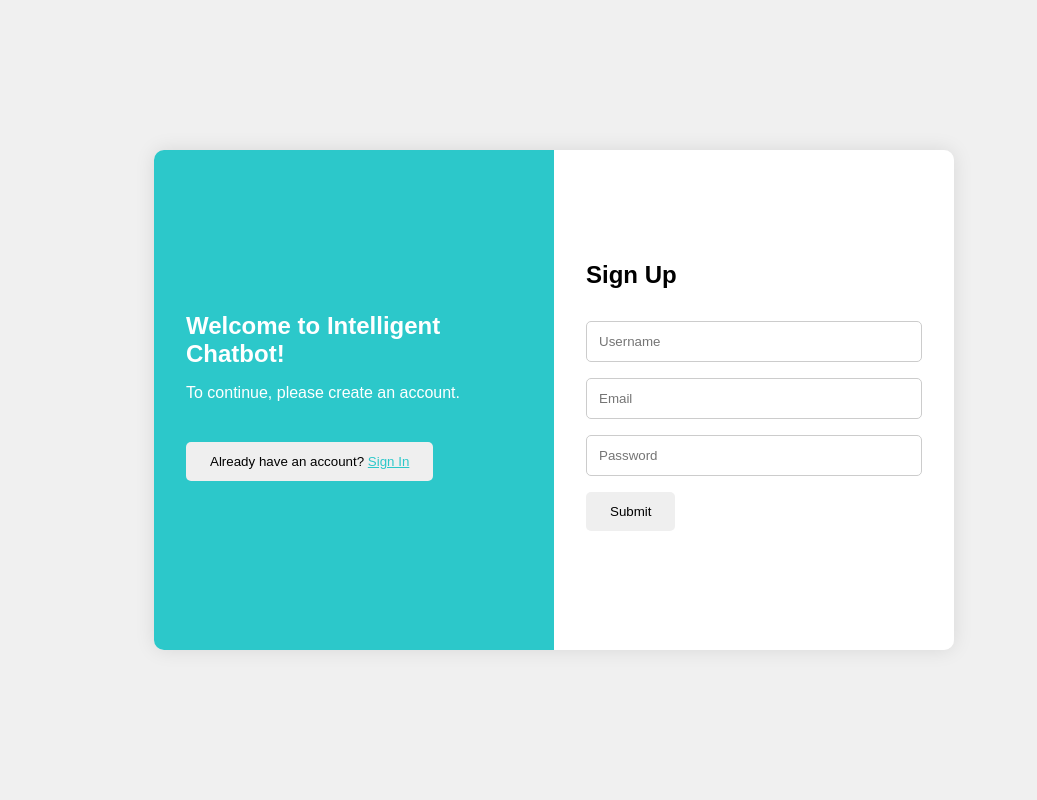
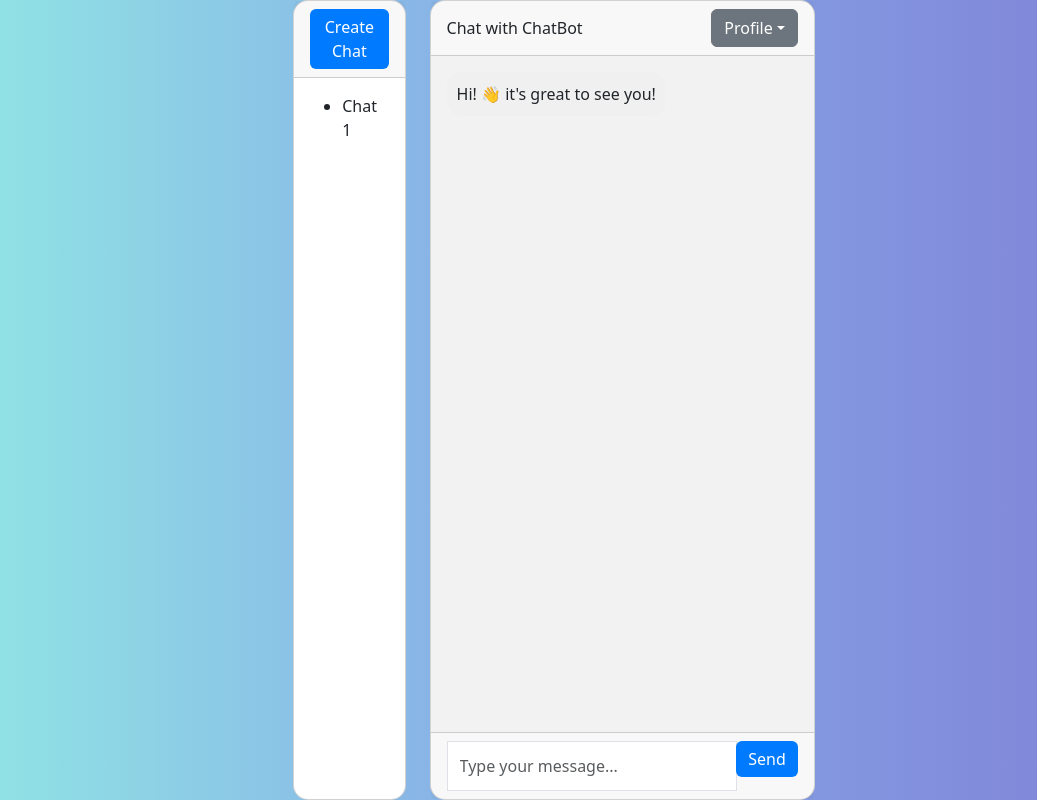
Before and after one commit to SAUGO360-Internship-Project/FrontEnd_Chatbot, a React (Create React App) app in the folder intel-chatbot-frontend/: page /chat in a window 1280 px wide. Shown: the whole page, without its empty margins (86-1123 px from the left). Built offline with nearby package versions, Linux system fonts and the light colour scheme.

Commit message:
Added a chat page with no routes

```diff
--- a/intel-chatbot-frontend/package.json
+++ b/intel-chatbot-frontend/package.json
@@ -6,8 +6,10 @@
     "@testing-library/jest-dom": "^5.17.0",
     "@testing-library/react": "^13.4.0",
     "@testing-library/user-event": "^13.5.0",
+    "bootstrap": "^5.3.3",
     "react": "^18.3.1",
     "react-dom": "^18.3.1",
+    "react-router-dom": "^6.23.1",
     "react-scripts": "5.0.1",
     "web-vitals": "^2.1.4"
   },
--- a/intel-chatbot-frontend/src/App.js
+++ b/intel-chatbot-frontend/src/App.js
@@ -1,14 +1,76 @@
+// import React, { useState } from 'react';
+// import './App.css';
+
+// function App(){
+//   let  [isSignUp, setIsSignUp] = useState(true);
+
+//   const toggleForm = () => {
+//     setIsSignUp(!isSignUp);
+//   };
+
+//   return (
+//     <div className="container">
+//       <div className={`form-container ${isSignUp ? 'sign-up-mode' : 'login-mode'}`}>
+//         <div className="left-panel">
+//           <div className="content">
+//             {isSignUp ? (
+//               <>
+//                 <h2>Welcome to Intelligent Chatbot!</h2>
+//                 <p>To continue, please create an account.</p>
+//                 <button onClick={toggleForm}>
+//                   Already have an account? <span>Sign In</span>
+//                 </button>
+//               </>
+//             ) : (
+//               <>
+//                 <h2>Don't have an account yet?</h2>
+//                 <p>Please sign up to continue.</p>
+//                 <button onClick={toggleForm}>
+//                   <span>Sign Up</span>
+//                 </button>
+//               </>
+//             )}
+//           </div>
+//         </div>
+//         <div className="right-panel">
+//           {isSignUp ? (
+//             <form className="sign-up-form">
+//               <h2>Sign Up</h2>
+//               <input type="text" placeholder="Username" required />
+//               <input type="email" placeholder="Email" required />
+//               <input type="password" placeholder="Password" required />
+//               <button type="submit">Submit</button>
+//             </form>
+//           ) : (
+//             <form className="login-form">
+//               <h2>Sign In</h2>
+//               <input type="text" placeholder="Username" required />
+//               <input type="password" placeholder="Password" required />
+//               <button type="submit">Submit</button>
+//             </form>
+//           )}
+//         </div>
+//       </div>
+//     </div>
+//   );
+// };
+
+// export default App;
+
+
 import React, { useState } from 'react';
+import { BrowserRouter as Router, Route, Routes } from 'react-router-dom';
 import './App.css';
+import ChatPage from './pages/ChatPage'; // Import the new ChatPage component
 
-function App(){
-  let  [isSignUp, setIsSignUp] = useState(true);
+function App() {
+  let [isSignUp, setIsSignUp] = useState(true);
 
   const toggleForm = () => {
     setIsSignUp(!isSignUp);
   };
 
-  return (
+  const SignUpLoginForm = () => (
     <div className="container">
       <div className={`form-container ${isSignUp ? 'sign-up-mode' : 'login-mode'}`}>
         <div className="left-panel">
@@ -53,6 +115,15 @@ function App(){
       </div>
     </div>
   );
-};
+
+  return (
+    <Router>
+      <Routes>
+        <Route path="/chat" element={<ChatPage />} />
+        <Route path="/" element={<SignUpLoginForm />} />
+      </Routes>
+    </Router>
+  );
+}
 
 export default App;
--- /dev/null
+++ b/intel-chatbot-frontend/src/pages/ChatPage.css
@@ -0,0 +1,64 @@
+body, html {
+    height: 100% !important;
+    margin: 0 !important;
+    background: #7F7FD5 !important;
+    background: -webkit-linear-gradient(to right, #91EAE4, #86A8E7, #7F7FD5) !important;
+    background: linear-gradient(to right, #91EAE4, #86A8E7, #7F7FD5) !important;
+  }
+
+  .container-fluid {
+    height: 100vh !important;
+  }
+
+  .row {
+    height: 100% !important;
+  }
+
+  .chat-list .card, .chat .card {
+    height: 100% !important;
+    border-radius: 15px !important;
+  }
+
+  .chat-list .contacts_body, .msg_card_body {
+    height: calc(100% - 70px) !important;
+    overflow-y: auto !important;
+  }
+
+  .msg_card_body {
+    background-color: rgba(0, 0, 0, 0.05) !important;
+  }
+
+  .msg_cotainer {
+    max-width: 80% !important;
+    padding: 10px !important;
+    border-radius: 15px !important;
+    background-color: #f1f0f0;
+  }
+
+  .msg_cotainer_send {
+    max-width: 80% !important;
+    padding: 10px !important;
+    border-radius: 15px !important;
+    background-color: #007bff;
+    color: white;
+  }
+
+  .type_msg {
+    height: 50px !important;
+    border-radius: 0 !important;
+  }
+
+  input:focus, textarea:focus, select:focus {
+    outline: none !important;
+    box-shadow: none !important;
+  }
+
+  .btn-primary {
+    background-color: #007bff;
+    border: none;
+  }
+
+  .btn-primary:hover, .btn-primary:focus, .btn-primary:active {
+    background-color: #0056b3;
+    border: none;
+  }
--- /dev/null
+++ b/intel-chatbot-frontend/src/pages/ChatPage.js
@@ -0,0 +1,93 @@
+import React, { useState } from 'react';
+import 'bootstrap/dist/css/bootstrap.min.css';
+import './ChatPage.css';
+
+function ChatPage() {
+  const [messages, setMessages] = useState([{ text: "Hi! 👋 it's great to see you!", sender: "bot" }]);
+  const [input, setInput] = useState("");
+
+  const handleSubmit = (e) => {
+    e.preventDefault();
+    if (input.trim()) {
+      setMessages([...messages, { text: input, sender: "user" }]);
+      setInput("");
+      // Simulate bot response
+      setTimeout(() => {
+        setMessages((prevMessages) => [
+          ...prevMessages,
+          { text: "Hello, how can I help you today? 😊", sender: "bot" }
+        ]);
+      }, 1000);
+    }
+  };
+
+  return (
+    <div className="container-fluid h-100">
+      <div className="row h-100">
+        <div className="col-md-3 col-xl-3 chat-list">
+          <div className="card">
+            <div className="card-header">
+              <button className="btn btn-primary btn-block">Create Chat</button>
+            </div>
+            <div className="card-body contacts_body">
+              <ul className="contacts">
+                <li className="active">
+                  <div className="d-flex bd-highlight">
+                    <div className="user_info">
+                      <span>Chat 1</span>
+                    </div>
+                  </div>
+                </li>
+                {/* Add more chat items as needed */}
+              </ul>
+            </div>
+          </div>
+        </div>
+        <div className="col-md-9 col-xl-9 chat">
+          <div className="card">
+            <div className="card-header msg_head d-flex justify-content-between align-items-center">
+              <div>
+                <span>Chat with ChatBot</span>
+              </div>
+              <div className="dropdown">
+                <button className="btn btn-secondary dropdown-toggle" type="button" id="dropdownMenuButton" data-toggle="dropdown" aria-haspopup="true" aria-expanded="false">
+                  Profile
+                </button>
+                <div className="dropdown-menu dropdown-menu-right" aria-labelledby="dropdownMenuButton">
+                  <a className="dropdown-item" href="#">Username: user123</a>
+                  <a className="dropdown-item" href="#">Email: user@example.com</a>
+                </div>
+              </div>
+            </div>
+            <div className="card-body msg_card_body">
+              {messages.map((msg, index) => (
+                <div key={index} className={`d-flex ${msg.sender === "user" ? "justify-content-end" : "justify-content-start"} mb-4`}>
+                  <div className={`msg_cotainer${msg.sender === "user" ? "_send" : ""}`}>
+                    {msg.text}
+                  </div>
+                </div>
+              ))}
+            </div>
+            <div className="card-footer">
+              <form className="input-group" onSubmit={handleSubmit}>
+                <input
+                  type="text"
+                  className="form-control type_msg"
+                  placeholder="Type your message..."
+                  value={input}
+                  onChange={(e) => setInput(e.target.value)}
+                  required
+                />
+                <div className="input-group-append">
+                  <button type="submit" className="btn btn-primary">Send</button>
+                </div>
+              </form>
+            </div>
+          </div>
+        </div>
+      </div>
+    </div>
+  );
+}
+
+export default ChatPage;
```
Also changed, not shown: 1 other file (tests, documents, lock files or other folders).
